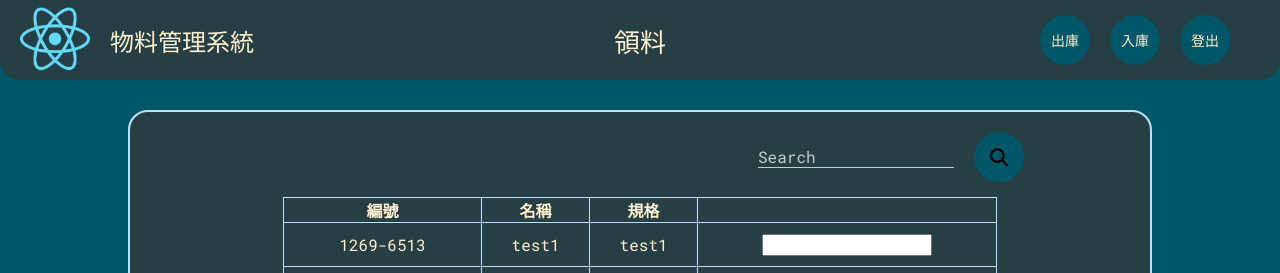
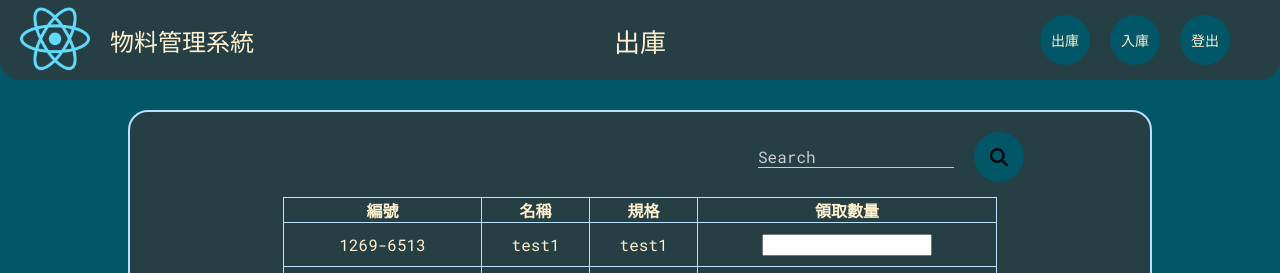
Before and after one commit to erict7526/WareHouseManagement, a React (Create React App) app in the folder Coach/warehouse-mangement-react/: page / in a window 1280 px wide. Shown: the top 273 px of the page. Built offline with nearby package versions, Linux system fonts and the light colour scheme.

Commit message:
Add page changing functionality to main management view.

```diff
--- a/Coach/warehouse-mangement-react/src/MainManagementView.css
+++ b/Coach/warehouse-mangement-react/src/MainManagementView.css
@@ -73,7 +73,7 @@
 
 .main_management_view_wrappr .nav .right_area button:hover {
 	background: #00909e;
-	border: 1px solid #e5e5e5;
+	border: 1px solid #a5a5a5;
 }
 
 .round {
--- a/Coach/warehouse-mangement-react/src/MainManagementView.js
+++ b/Coach/warehouse-mangement-react/src/MainManagementView.js
@@ -6,6 +6,7 @@ import PickUpView from "./PickUpView.js";
 function MainManagementView(props) {
 	let element;
 	const setIsUserLogin = props.setIsUserLogin;
+	const [pageName, setPageName] = useState("出庫");
 	element = (
 		<div className="main_management_view_wrappr">
 			<div className="nav">
@@ -14,11 +15,25 @@ function MainManagementView(props) {
 					<p className="title">物料管理系統</p>
 				</div>
 				<div className="center_area">
-					<p className="title">領料</p>
+					<p className="title">{pageName}</p>
 				</div>
 				<div className="right_area">
-					<button className="shopping_list round">出庫</button>
-					<button className="buy_list round">入庫</button>
+					<button
+						className="shopping_list round"
+						onClick={() => {
+							setPageName("出庫");
+						}}
+					>
+						出庫
+					</button>
+					<button
+						className="buy_list round"
+						onClick={() => {
+							setPageName("入庫");
+						}}
+					>
+						入庫
+					</button>
 					<button
 						className="round"
 						onClick={() => {
@@ -30,7 +45,7 @@ function MainManagementView(props) {
 				</div>
 			</div>
 			<div className="content_area">
-				<PickUpView />
+				{pageName === "出庫" ? <PickUpView /> : <h1>入庫</h1>}
 			</div>
 		</div>
 	);
--- a/Coach/warehouse-mangement-react/src/PickUpView.css
+++ b/Coach/warehouse-mangement-react/src/PickUpView.css
@@ -46,7 +46,7 @@
 
 .pick-up-view-wrapper .search-center-area .search-bar button:hover {
 	background: #00909e;
-	border: 1px solid #e5e5e5;
+	border: 1px solid #a5a5a5;
 }
 
 .pick-up-view-wrapper .search-center-area .search-result table {
--- a/Coach/warehouse-mangement-react/src/PickUpView.js
+++ b/Coach/warehouse-mangement-react/src/PickUpView.js
@@ -59,6 +59,7 @@ function Table(props) {
 				<th>編號</th>
 				<th>名稱</th>
 				<th>規格</th>
+				<th>領取數量</th>
 			</tr>
 			{props.data.map(d => (
 				<DataTr data={d} />
```
